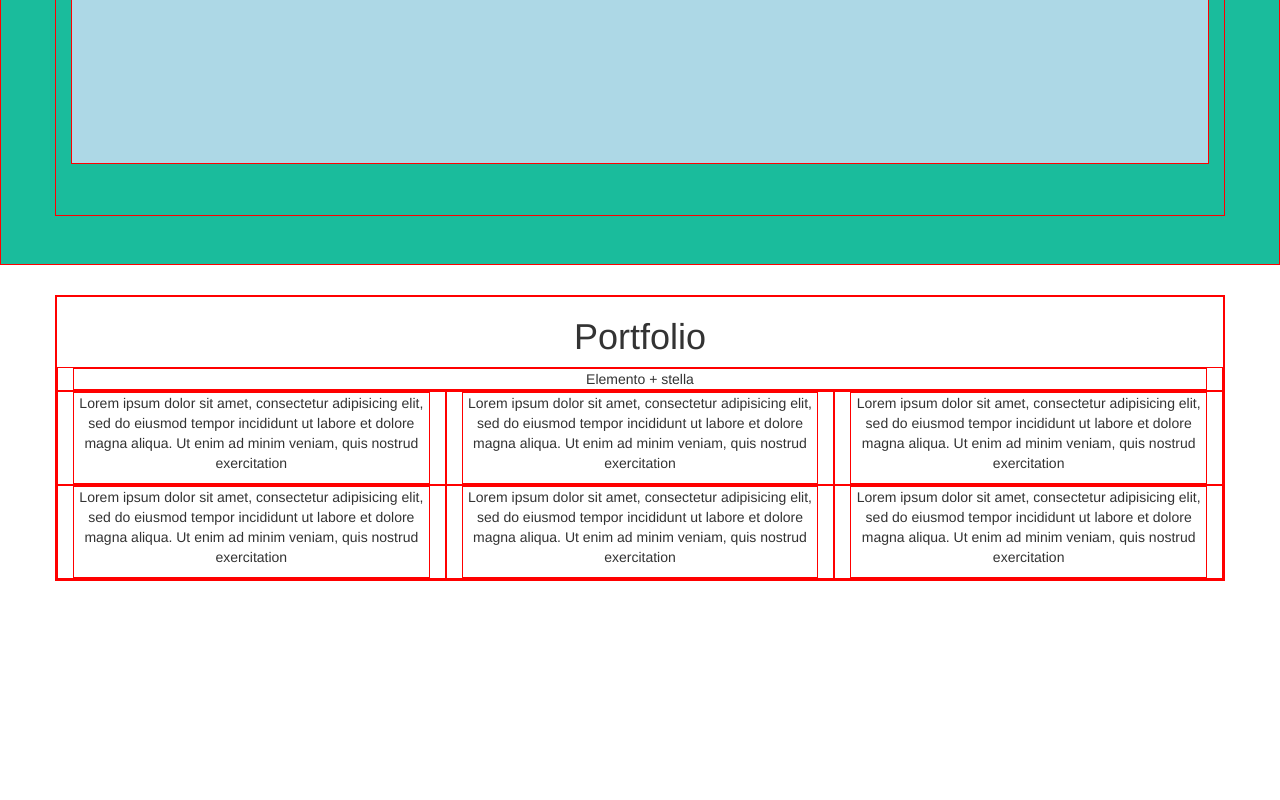
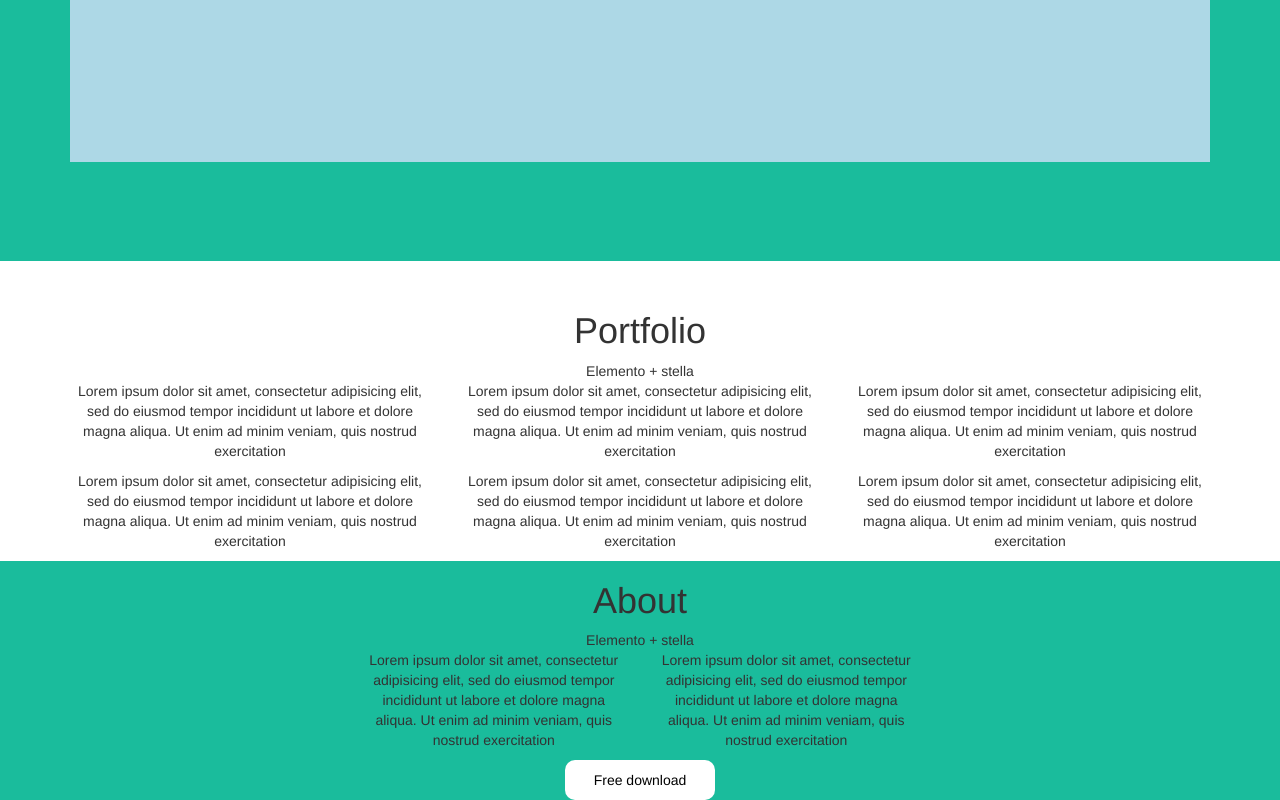
Before and after one commit to plinio-dev/html-css-bootstrap-freelancer, a plain HTML site: page index.html in a window 1280 px wide. Shown: the part 437-1237 px from the top of the page. Before the commit the page ends 1018 px from the top, so only its background shows below. Drawn offline with nearby package versions, Linux system fonts and the light colour scheme.

Commit message:
Sezione About ok

```diff
--- a/css/style.css
+++ b/css/style.css
@@ -11,10 +11,10 @@ li {
 .row_centered {
   text-align: center;
 }
+/* * div {
+  border: 1px solid red;
+} */
 /* /helpers */
-* div {
-  border: 1px solid red;
-}
 
 .men_color {
     color: #ffffff;
@@ -28,8 +28,19 @@ li {
   background-color: #1abc9c;
 }
 
+.fluid_color {
+  background-color: #1abc9c;
+}
 .content {
   height: 500px;
   margin: 51px auto;
   background-color: lightblue;
 }
+.bottone {
+  margin: auto;
+  width: 150px;
+  padding: 10px 20px;
+  background-color: white;
+  color: black;
+  border-radius: 10px;
+}
--- a/index.html
+++ b/index.html
@@ -38,7 +38,7 @@
     <!-- /jumbotron -->
     <!-- /intestazione -->
 
-    <!-- sezione grid -->
+    <!-- sezione grid portfolio-->
     <section id="portfolio">
       <div class="container">
         <div class="row row_centered">
@@ -67,6 +67,29 @@
         </div>
       </div>
     </section>
-    <!-- /sezione grid -->
+    <!-- /sezione grid portfolio-->
+
+    <!-- about -->
+    <section id="about" class="fluid_color">
+      <div class="container">
+        <div class="row row_centered">
+          <h1>About</h1>
+          <div class="col-xs-12">
+            <div>Elemento + stella</div>
+          </div>
+          <div class="col-xs-12 col-md-3 col-md-offset-3 col-lg-3 col-lg-offset-3">
+            <div class=""><p>Lorem ipsum dolor sit amet, consectetur adipisicing elit, sed do eiusmod tempor incididunt ut labore et dolore magna aliqua. Ut enim ad minim veniam, quis nostrud exercitation</p></div>
+          </div>
+          <div class="col-xs-12 col-md-3 col-lg-3">
+            <div class=""><p>Lorem ipsum dolor sit amet, consectetur adipisicing elit, sed do eiusmod tempor incididunt ut labore et dolore magna aliqua. Ut enim ad minim veniam, quis nostrud exercitation</p></div>
+          </div>
+          <div class="col-xs-12">
+            <div class="bottone">Free download</div>
+          </div>
+        </div>
+      </div>
+    </section>
+    <!-- about -->
+
   </body>
 </html>
```
Also changed, not shown: text.html (+25 -2 lines).
